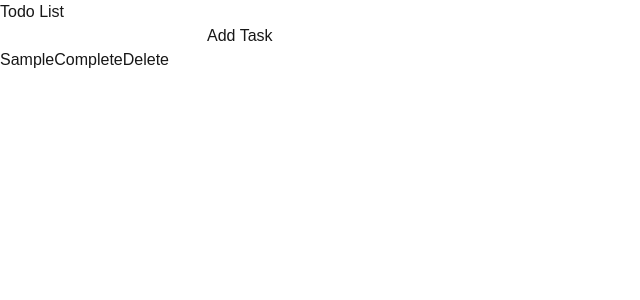
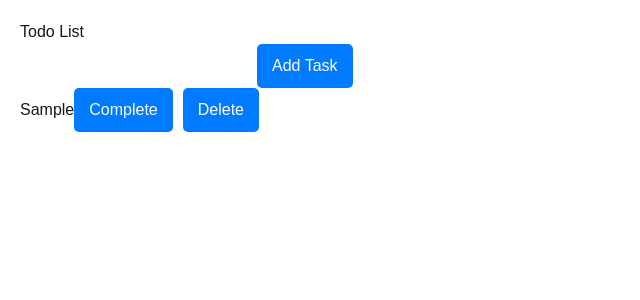
Before and after one commit to rakaso598/animii, a Next.js app: page /todo in a window 1280 px wide. Both pictures are taken after typing "Sample" into the empty fields and a click on the button "Add Task". Shown: the top 300 px of the page, without its empty margins (0-640 px from the left). Built offline with nearby package versions, Linux system fonts and the light colour scheme.

Commit message:
ADD todo css

```diff
--- a/app/todo/page.tsx
+++ b/app/todo/page.tsx
@@ -1,14 +1,14 @@
-"use client"
+"use client";
 
 import React, { useEffect, useState } from 'react';
+import styles from '../../styles/Todo.module.css';
 
 const Todo: React.FC = () => {
-    const [tasks, setTasks] = useState<any[]>([]); // 할 일 목록 (tasks)
-    const [inputValue, setInputValue] = useState(''); // 입력 필드 값 (inputValue)
-    const [filter, setFilter] = useState('전체'); // 필터 상태 (filter)
+    const [tasks, setTasks] = useState<any[]>([]);
+    const [inputValue, setInputValue] = useState('');
+    const [filter, setFilter] = useState('전체');
     const [filteredTasks, setFilteredTasks] = useState<any[]>([]);
 
-    // 초기 데이터 로드
     useEffect(() => {
         const storedTasks = localStorage.getItem('tasks');
         if (storedTasks) {
@@ -16,12 +16,10 @@ const Todo: React.FC = () => {
         }
     }, []);
 
-    // 데이터 저장
     useEffect(() => {
         localStorage.setItem('tasks', JSON.stringify(tasks));
-    }, [tasks]); // tasks 배열이 변경될 때마다 실행됨을 의미
+    }, [tasks]);
 
-    // 필터 적용
     useEffect(() => {
         const filteredTasks = tasks.filter(task => {
             if (filter === '전체') return true;
@@ -32,43 +30,50 @@ const Todo: React.FC = () => {
         setFilteredTasks(filteredTasks);
     }, [tasks, filter]);
 
-    // 기타 부수 효과 추가
     useEffect(() => {
         console.log("현재 할 일 목록:", tasks);
     }, [tasks]);
 
     return (
-        <div>
+        <div className={styles.container}>
             <h1>Todo List</h1>
-            {/* 할 일 입력 및 추가 */}
             <input
                 type="text"
                 value={inputValue}
                 onChange={e => setInputValue(e.target.value)}
+                className={styles.input}
             />
-            <button onClick={() => {
-                const newTask = { id: Date.now(), text: inputValue, completed: false };
-                setTasks([...tasks, newTask]);
-                setInputValue('');
-            }}>
+            <button
+                onClick={() => {
+                    const newTask = { id: Date.now(), text: inputValue, completed: false };
+                    setTasks([...tasks, newTask]);
+                    setInputValue('');
+                }}
+                className={styles.button}
+            >
                 Add Task
             </button>
 
-            {/* 필터링된 할 일 목록 표시 */}
-            <ul>
+            <ul className={styles.list}>
                 {filteredTasks.map(task => (
-                    <li key={task.id}>
-                        <span style={{ textDecoration: task.completed ? 'line-through' : 'none' }}>
+                    <li key={task.id} className={styles.listItem}>
+                        <span className={task.completed ? styles.completed : ''}>
                             {task.text}
                         </span>
-                        <button onClick={() => {
-                            setTasks(tasks.map(t => t.id === task.id ? { ...t, completed: !t.completed } : t));
-                        }}>
+                        <button
+                            onClick={() => {
+                                setTasks(tasks.map(t => t.id === task.id ? { ...t, completed: !t.completed } : t));
+                            }}
+                            className={styles.button}
+                        >
                             {task.completed ? 'Undo' : 'Complete'}
                         </button>
-                        <button onClick={() => {
-                            setTasks(tasks.filter(t => t.id !== task.id));
-                        }}>
+                        <button
+                            onClick={() => {
+                                setTasks(tasks.filter(t => t.id !== task.id));
+                            }}
+                            className={styles.button}
+                        >
                             Delete
                         </button>
                     </li>
--- /dev/null
+++ b/styles/Todo.module.css
@@ -0,0 +1,43 @@
+/* styles/Todo.module.css */
+.container {
+    padding: 20px;
+    font-family: Arial, sans-serif;
+}
+
+.input {
+    padding: 10px;
+    margin-right: 10px;
+}
+
+.button {
+    padding: 10px 15px;
+    margin-right: 10px;
+    background-color: #007bff;
+    color: #fff;
+    border: none;
+    border-radius: 5px;
+    cursor: pointer;
+}
+
+.button:hover {
+    background-color: #0056b3;
+}
+
+.ul {
+    list-style-type: none;
+    padding: 0;
+}
+
+.li {
+    padding: 10px 0;
+    display: flex;
+    align-items: center;
+}
+
+.span {
+    flex-grow: 1;
+}
+
+.span.completed {
+    text-decoration: line-through;
+}
```
